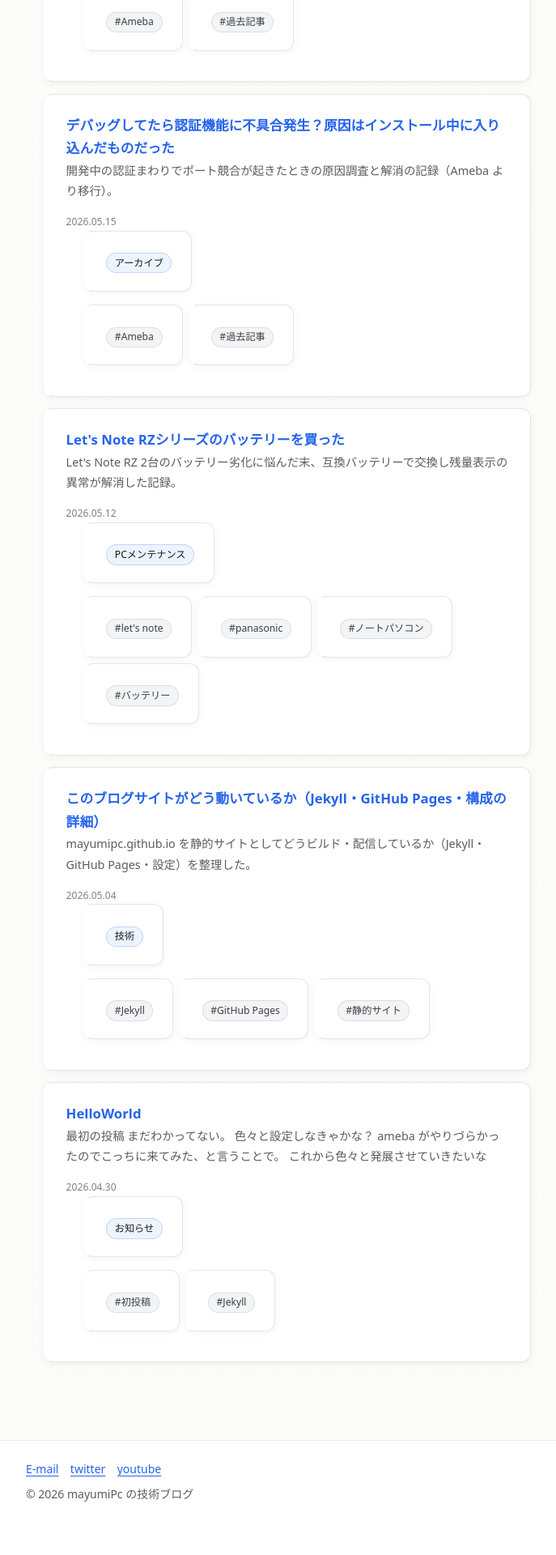
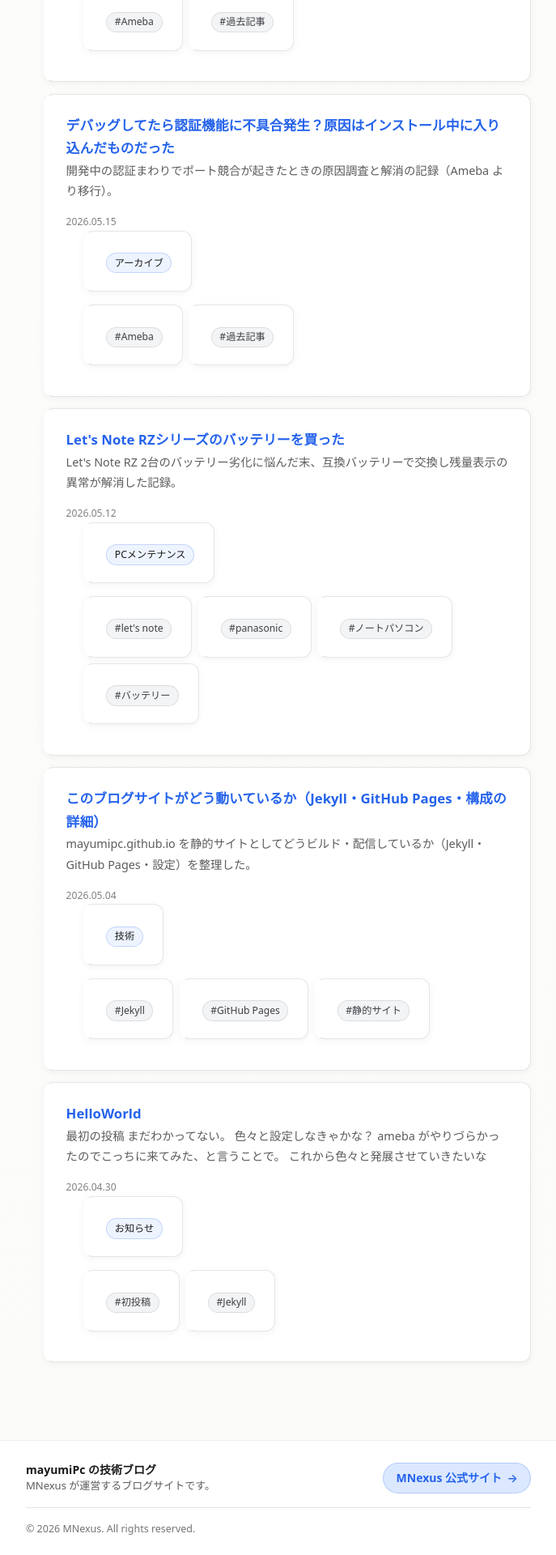
Before and after one commit to mayumiPc/mayumiPc.github.io, a Jekyll site: the page built from index.md, in a window 1280 px wide. Shown: the part 3567-5487 px from the top of the page at 81% size, without its empty margins (296-983 px from the left). Built offline with Jekyll 4.4.1, drawn with Linux system fonts in a browser that asks for light colours; before the commit the page ends 5444 px from its top, so only the background shows below that.

Commit message:
blog.mnexus.jp 向けにフッターと設定を修正
- フッターのメール・X・YouTube リンクを削除し、MNexus 公式サイトへのリンクのみ掲載
- コピーライトを MNexus 名義に変更し、運営元の説明を追加
- フッターのレイアウトを調整（PC は横並び、スマホは縦並び）
- _config.yml の url を https://blog.mnexus.jp に変更
- 不要になった email-contact.js を削除

Co-Authored-By: Claude Opus 5.5 <noreply@anthropic.com>

```diff
--- a/_config.yml
+++ b/_config.yml
@@ -4,9 +4,14 @@ lang: ja
 # 投稿日が「今日」でも一覧に出す（UTC 判定で未来扱いになるのを防ぐ）
 future: true
 
-# GitHub Pages（ユーザーサイト）向け。リポジトリ名が username.github.io のとき baseurl は空
-url: https://mayumipc.github.io
+# 独自ドメイン（CNAME: blog.mnexus.jp）で公開。サブディレクトリではないので baseurl は空
+url: https://blog.mnexus.jp
 baseurl: ""
+
+# 運営元（フッターのリンク・コピーライト表記に使用）
+mnexus:
+  name: MNexus
+  url: https://mnexus.jp/
 
 markdown: kramdown
 kramdown:
--- a/_layouts/default.html
+++ b/_layouts/default.html
@@ -82,25 +82,15 @@
 
   <footer class="site-footer">
     <div class="site-footer__inner">
-      <ul class="footer-links__list" aria-label="リンク">
-        <li>
-          <span class="footer-email">
-            <button type="button" class="footer-email__copy" aria-label="メールアドレスをクリップボードにコピー">
-              E-mail
-            </button>
-            <span class="footer-email__feedback" role="status" aria-live="polite" hidden></span>
-          </span>
-        </li>
-        <li>
-          <a href="https://x.com/NeoPhoenixPC/followers">twitter</a>
-        </li>
-        <li>
-          <a href="https://www.youtube.com/@NeoPhoenixPC">youtube</a>
-        </li>
-      </ul>
-      <span class="site-footer__copyright">&copy; {{ site.time | date: '%Y' }} {{ site.title }}</span>
+      <div class="site-footer__about">
+        <p class="site-footer__name">{{ site.title }}</p>
+        <p class="site-footer__note">{{ site.mnexus.name }} が運営するブログサイトです。</p>
+      </div>
+      <nav class="footer-links" aria-label="運営元サイト">
+        <a class="footer-links__main" href="{{ site.mnexus.url }}">{{ site.mnexus.name }} 公式サイト<span class="footer-links__arrow" aria-hidden="true">→</span></a>
+      </nav>
+      <p class="site-footer__copyright">&copy; {{ site.time | date: '%Y' }} {{ site.mnexus.name }}. All rights reserved.</p>
     </div>
   </footer>
-  <script src="{{ '/assets/js/email-contact.js' | relative_url }}" defer></script>
 </body>
 </html>
--- a/assets/css/main.scss
+++ b/assets/css/main.scss
@@ -154,46 +154,45 @@ a {
 .site-footer__inner {
   max-width: 42rem;
   margin: 0 auto;
-  padding: 1.4rem 1.5rem 1.25rem;
-  display: flex;
-  flex-direction: column;
-  gap: 0.5rem;
+  padding: 1.6rem 1.5rem 1.4rem;
+  display: grid;
+  grid-template-columns: 1fr;
+  gap: 1rem;
 }
 
-.footer-links__list {
-  list-style: none;
-  margin: 0;
-  padding: 0;
-  display: flex;
-  gap: 0.9rem;
-  flex-wrap: wrap;
-}
-
-.footer-links__list li {
+.site-footer__about p {
   margin: 0;
 }
 
-.footer-email {
-  display: inline-flex;
-  align-items: baseline;
-  flex-wrap: wrap;
-  gap: 0.35rem;
+.site-footer__name {
+  color: $text;
+  font-weight: 700;
+  line-height: 1.4;
 }
 
-.footer-email__copy {
-  background: none;
-  border: none;
-  padding: 0;
-  margin: 0;
-  font: inherit;
+.site-footer__note {
+  margin-top: 0.15rem;
+  font-size: 0.8125rem;
+  line-height: 1.6;
+}
+
+.footer-links__main {
+  display: inline-flex;
+  align-items: center;
+  gap: 0.4rem;
+  padding: 0.4rem 0.95rem;
+  border: 1px solid rgba(37, 99, 235, 0.22);
+  border-radius: 999px;
+  background: $accent-soft;
   color: $accent;
-  cursor: pointer;
-  text-decoration: underline;
-  text-decoration-thickness: 1px;
-  text-underline-offset: 0.2em;
+  font-weight: 600;
+  text-decoration: none;
+  transition: background 0.18s ease, border-color 0.18s ease, color 0.18s ease;
 
   &:hover {
-    text-decoration-thickness: 2px;
+    background: $accent;
+    border-color: $accent;
+    color: #fff;
   }
 
   &:focus-visible {
@@ -202,13 +201,20 @@ a {
   }
 }
 
-.footer-email__feedback {
-  font-size: 0.8125rem;
-  color: $muted;
+.footer-links__arrow {
+  transition: transform 0.18s ease;
+}
+
+.footer-links__main:hover .footer-links__arrow {
+  transform: translateX(2px);
 }
 
 .site-footer__copyright {
-  display: block;
+  margin: 0;
+  padding-top: 0.9rem;
+  border-top: 1px solid $border;
+  font-size: 0.78rem;
+  color: rgba(92, 92, 92, 0.85);
 }
 
 /* 記事本文 */
@@ -499,4 +505,14 @@ a {
   .post-title {
     font-size: 2rem;
   }
+
+  .site-footer__inner {
+    grid-template-columns: 1fr auto;
+    align-items: center;
+    column-gap: 1.5rem;
+  }
+
+  .site-footer__copyright {
+    grid-column: 1 / -1;
+  }
 }
--- a/assets/js/email-contact.js
+++ /dev/null
@@ -1,75 +0,0 @@
-(function () {
-  var root = document.querySelector(".footer-email");
-  if (!root) return;
-
-  var k = [41, 126, 20, 179];
-  var p1 = [68, 14, 119, 158, 77, 27, 98, 214, 69, 17, 100, 214, 91];
-  var p2 = [62, 123, 198, 93, 18, 123, 220, 66, 80, 126, 195];
-  var buf = p1.concat(p2);
-  var email = "";
-  for (var i = 0; i < buf.length; i++) {
-    email += String.fromCharCode(buf[i] ^ k[i % 4]);
-  }
-
-  if (!/^[^\s@]+@[^\s@]+\.[^\s@]+$/.test(email)) return;
-
-  var btn = root.querySelector(".footer-email__copy");
-  var feedback = root.querySelector(".footer-email__feedback");
-  if (!btn) return;
-
-  btn.addEventListener("click", function () {
-    function showFail() {
-      if (feedback) {
-        feedback.textContent = "コピーに失敗しました（ブラウザの制限の可能性があります）";
-        feedback.hidden = false;
-        window.setTimeout(function () {
-          feedback.textContent = "";
-          feedback.hidden = true;
-        }, 4000);
-      }
-    }
-
-    if (navigator.clipboard && navigator.clipboard.writeText) {
-      navigator.clipboard.writeText(email).then(
-        function () {
-          if (feedback) {
-            feedback.textContent = "コピーしました";
-            feedback.hidden = false;
-            window.setTimeout(function () {
-              feedback.textContent = "";
-              feedback.hidden = true;
-            }, 2500);
-          }
-        },
-        function () {
-          showFail();
-        }
-      );
-      return;
-    }
-
-    try {
-      var ta = document.createElement("textarea");
-      ta.value = email;
-      ta.setAttribute("readonly", "");
-      ta.style.position = "fixed";
-      ta.style.left = "-9999px";
-      document.body.appendChild(ta);
-      ta.select();
-      var ok = document.execCommand("copy");
-      document.body.removeChild(ta);
-      if (ok && feedback) {
-        feedback.textContent = "コピーしました";
-        feedback.hidden = false;
-        window.setTimeout(function () {
-          feedback.textContent = "";
-          feedback.hidden = true;
-        }, 2500);
-      } else {
-        showFail();
-      }
-    } catch (err) {
-      showFail();
-    }
-  });
-})();
```
